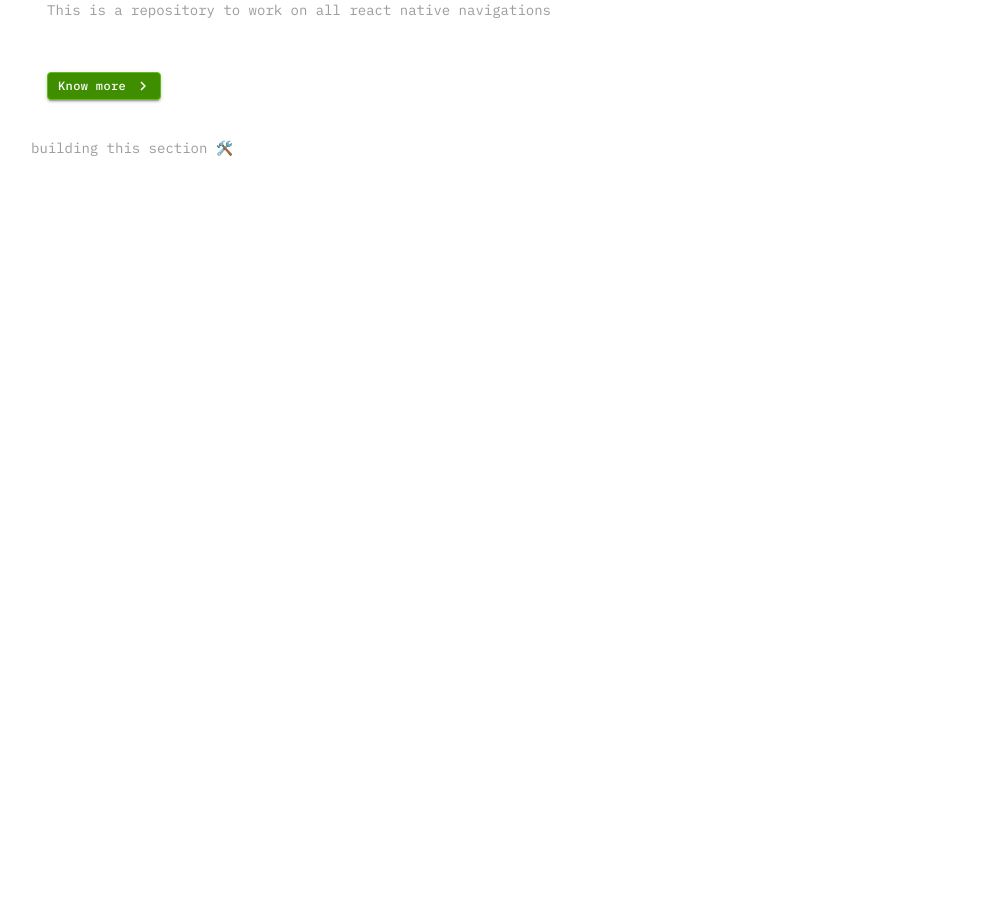
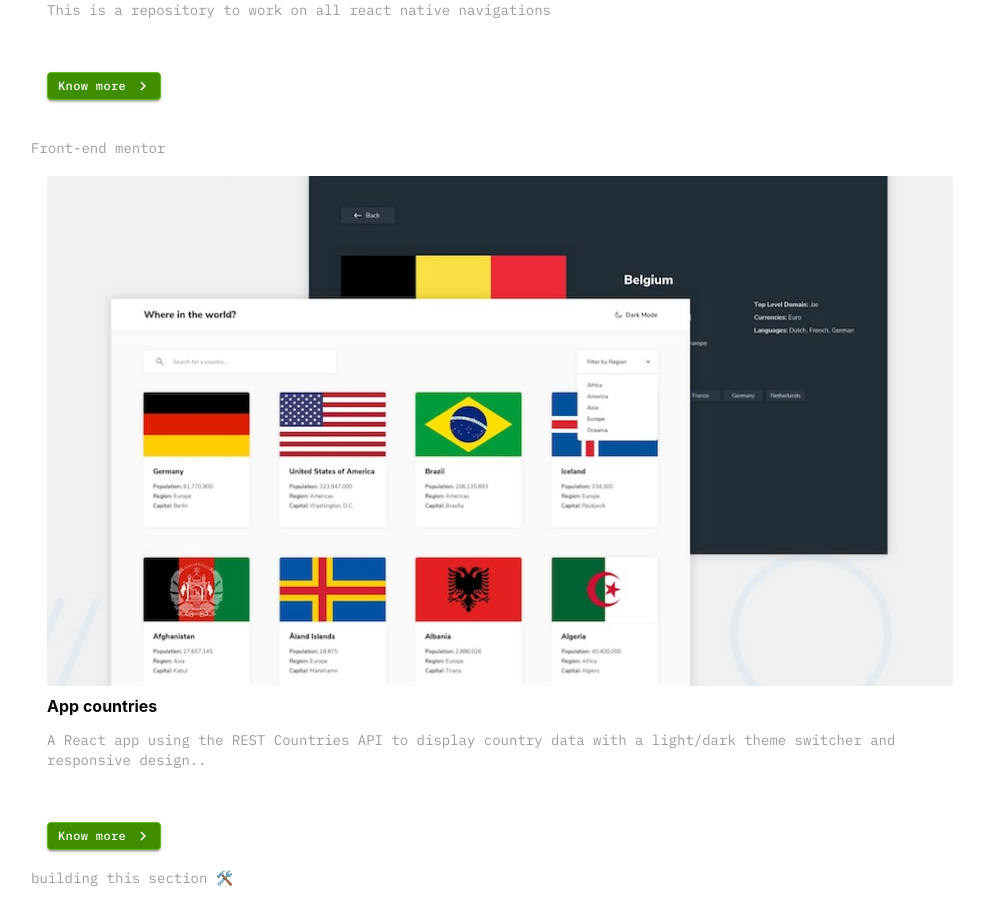
Before and after one commit to rineliniguezsosa/Portafolio, a React (Vite) app: page / in a window 1280 px wide. Shown: the part 2120-3044 px from the top of the page, without its empty margins (132-1116 px from the left). Before the commit the page ends 2358 px from the top, so only its background shows below. Built offline with nearby package versions, Linux system fonts and the light colour scheme.

Commit message:
[FEAT] Estableciendo otro CarrouselMui en donde recorri el array de objetos frontendmentorprojects
- pase como prop el title "Front-end mentor" para el titulo de los proyectos

```diff
--- a/src/App.tsx
+++ b/src/App.tsx
@@ -2,7 +2,7 @@ import { ButtonMui } from './components/buttons/ButtonMui'
 import KeyboardArrowRightOutlinedIcon from '@mui/icons-material/KeyboardArrowRightOutlined';
 import { Navbar } from './components/layout/Navbar';
 import { TimelineMui,CarrouselMui, TestimonialCard,ProjectCard } from './components';
-import { Testimonials, Workhistory,reactnativeprojects } from './helpers';
+import { Testimonials, Workhistory,frontendmentorprojects,reactnativeprojects } from './helpers';
 
 
 function App() {
@@ -133,6 +133,21 @@ function App() {
                       }
                   </CarrouselMui>
 
+                  <CarrouselMui title='Front-end mentor'>
+                      {
+                        frontendmentorprojects.map(({id,name,description,img,url})=>(
+                          <ProjectCard
+                          key={id}
+                          id={id}
+                          name={name}
+                          description={description}
+                          img={img}
+                          url={url}
+                          />
+                        ))
+                      }
+                  </CarrouselMui>
+
                   <p className='text-darkgray text-sm font-ibm-plex-mono'>building this section 🛠️</p>
                 </div>
 
```
